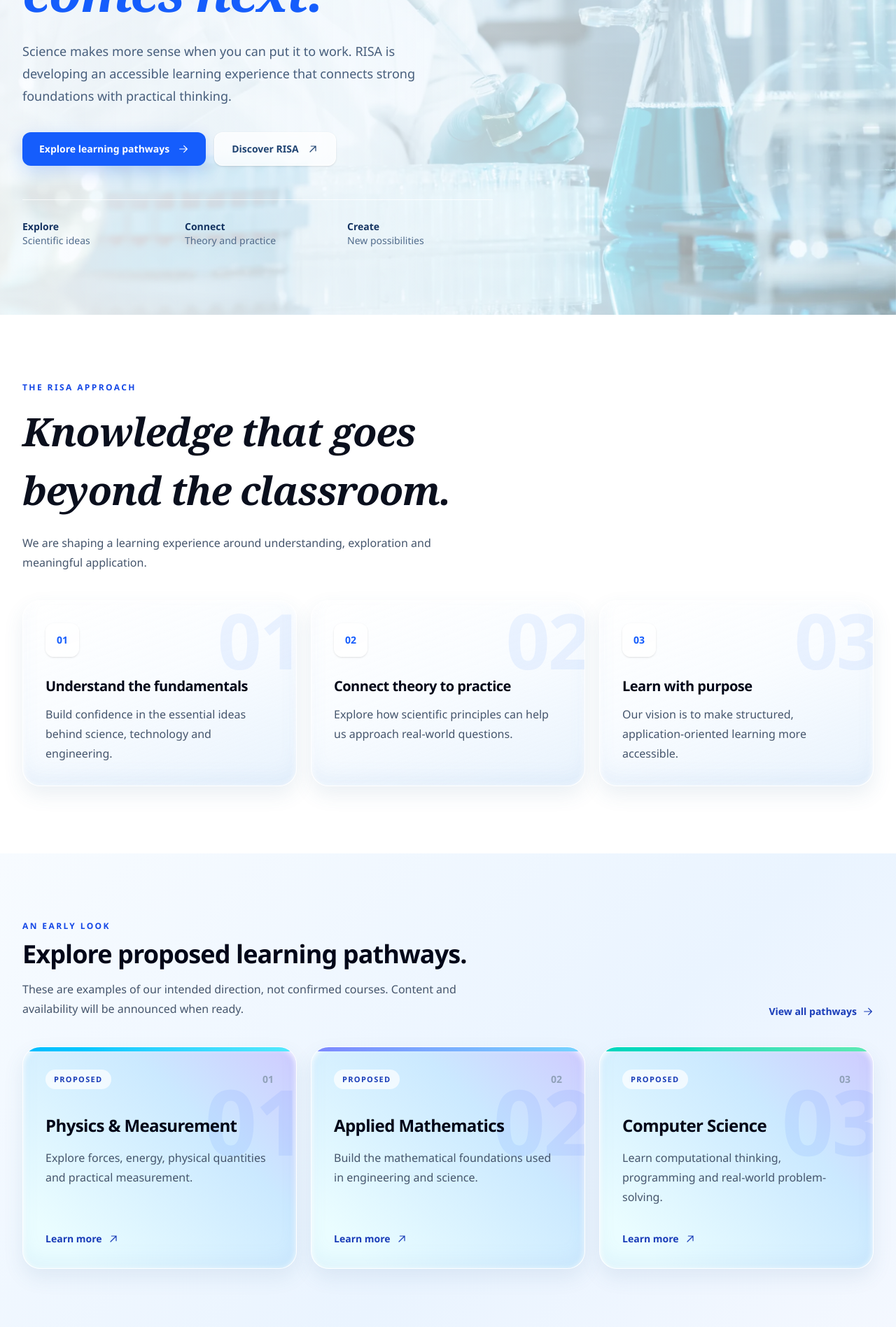
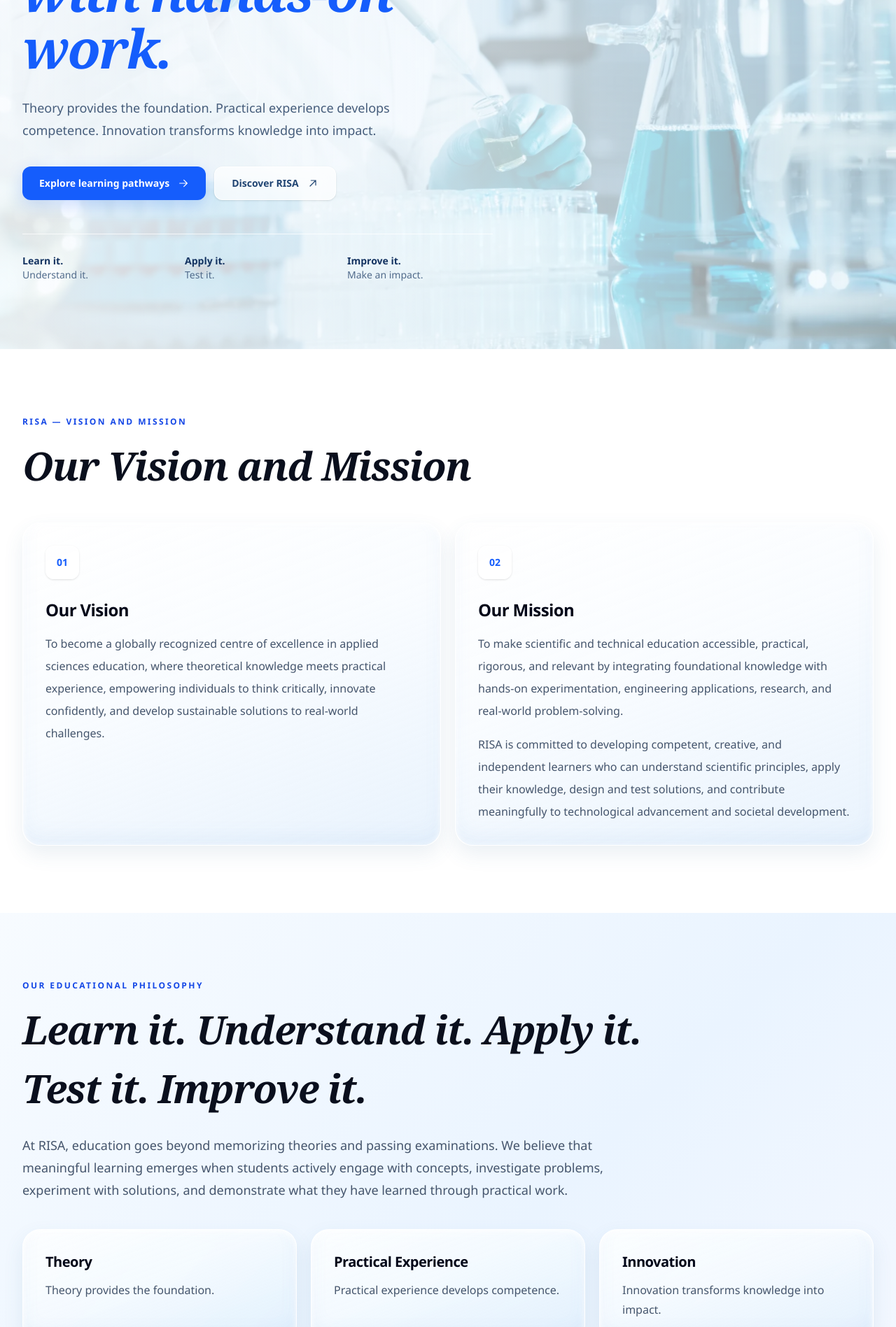
Before and after one commit to RISA-INSTITUTE-WEBSITE/super-duper-spork, a Next.js app: page / in a window 1280 px wide. Shown: the part 540-2437 px from the top of the page at 70% size. Built offline with nearby package versions, Linux system fonts and the light colour scheme.

Commit message:
feat(home): publish RISA vision, mission and educational philosophy

```diff
--- a/src/app/page.tsx
+++ b/src/app/page.tsx
@@ -3,27 +3,6 @@ import Link from "next/link";
 
 import { HeroPhotoBackground } from "@/components/hero-photo-background";
 import { pathways } from "@/lib/pathways";
-
-const principles = [
-  {
-    number: "01",
-    title: "Understand the fundamentals",
-    description:
-      "Build confidence in the essential ideas behind science, technology and engineering.",
-  },
-  {
-    number: "02",
-    title: "Connect theory to practice",
-    description:
-      "Explore how scientific principles can help us approach real-world questions.",
-  },
-  {
-    number: "03",
-    title: "Learn with purpose",
-    description:
-      "Our vision is to make structured, application-oriented learning more accessible.",
-  },
-] as const;
 
 const pathwayAccents = [
   "from-sky-400 to-cyan-300",
@@ -57,19 +36,18 @@ export default function HomePage() {
           <div className="max-w-2xl">
             <span className="inline-flex items-center gap-2 rounded-full border border-white/95 bg-white/65 px-4 py-2 text-xs font-semibold tracking-wide text-[#34569E] shadow-sm backdrop-blur-md">
               <span className="size-2 rounded-full bg-[#155DFC]" aria-hidden="true" />
-              Building the future of applied learning
+              Our Slogan
             </span>
             <p className="mt-8 text-xs font-bold uppercase tracking-[0.22em] text-[#5274C3]">
               RISA Institute of Applied Sciences
             </p>
             <h1 className="risa-display mt-5 max-w-3xl text-[3rem] font-bold leading-[1.05] tracking-[-0.035em] sm:text-[4rem] lg:text-[4.8rem]">
-              Learn the science.
-              <span className="mt-2 block text-[#155DFC]">Shape what comes next.</span>
+              Where real learning starts
+              <span className="mt-2 block text-[#155DFC]">with hands-on work.</span>
             </h1>
             <p className="mt-7 max-w-xl text-base leading-8 text-[#465d7b] sm:text-lg">
-              Science makes more sense when you can put it to work. RISA is developing an
-              accessible learning experience that connects strong foundations with
-              practical thinking.
+              Theory provides the foundation. Practical experience develops competence.
+              Innovation transforms knowledge into impact.
             </p>
             <div className="mt-9 flex flex-wrap gap-3">
               <Link
@@ -89,60 +67,115 @@ export default function HomePage() {
             </div>
             <div className="mt-12 grid gap-5 border-t border-white/75 pt-7 text-sm text-[#516b8b] sm:grid-cols-3 sm:gap-6">
               <div>
-                <span className="block font-bold text-[#143361]">Explore</span>Scientific
-                ideas
+                <span className="block font-bold text-[#143361]">Learn it.</span>Understand
+                it.
               </div>
               <div>
-                <span className="block font-bold text-[#143361]">Connect</span>Theory and
-                practice
+                <span className="block font-bold text-[#143361]">Apply it.</span>Test
+                it.
               </div>
               <div>
-                <span className="block font-bold text-[#143361]">Create</span>New
-                possibilities
+                <span className="block font-bold text-[#143361]">Improve it.</span>Make
+                an impact.
               </div>
             </div>
           </div>
         </div>
       </section>
 
-      <section aria-labelledby="approach-heading" className="bg-white py-20 sm:py-24">
+      <section aria-labelledby="vision-mission-heading" className="bg-white py-20 sm:py-24">
         <div className="mx-auto max-w-7xl px-5 sm:px-8">
-          <div className="max-w-2xl">
           <p className="text-xs font-bold uppercase tracking-[0.2em] text-blue-700">
-              The RISA approach
+            RISA — Vision and Mission
           </p>
           <h2
-              id="approach-heading"
+            id="vision-mission-heading"
             className="risa-display mt-3 text-[2.6rem] font-bold tracking-tight text-[#0A0F1D] sm:text-[3.5rem]"
           >
-              Knowledge that goes beyond the classroom.
+            Our Vision and Mission
           </h2>
-            <p className="mt-5 text-base leading-7 text-slate-600">
-              We are shaping a learning experience around understanding, exploration and
-              meaningful application.
+          <div className="mt-10 grid gap-5 lg:grid-cols-2">
+            <article className="risa-glass-card relative isolate overflow-hidden rounded-[1.6rem] p-7 sm:p-8">
+              <span className="inline-flex size-12 items-center justify-center rounded-xl border border-white/90 bg-white/75 text-sm font-bold text-[#155DFC] shadow-sm">
+                01
+              </span>
+              <h3 className="mt-7 text-2xl font-bold tracking-tight text-slate-950">
+                Our Vision
+              </h3>
+              <p className="mt-4 leading-8 text-slate-600">
+                To become a globally recognized centre of excellence in applied sciences
+                education, where theoretical knowledge meets practical experience,
+                empowering individuals to think critically, innovate confidently, and
+                develop sustainable solutions to real-world challenges.
               </p>
+            </article>
+            <article className="risa-glass-card relative isolate overflow-hidden rounded-[1.6rem] p-7 sm:p-8">
+              <span className="inline-flex size-12 items-center justify-center rounded-xl border border-white/90 bg-white/75 text-sm font-bold text-[#155DFC] shadow-sm">
+                02
+              </span>
+              <h3 className="mt-7 text-2xl font-bold tracking-tight text-slate-950">
+                Our Mission
+              </h3>
+              <p className="mt-4 leading-8 text-slate-600">
+                To make scientific and technical education accessible, practical, rigorous,
+                and relevant by integrating foundational knowledge with hands-on
+                experimentation, engineering applications, research, and real-world
+                problem-solving.
+              </p>
+              <p className="mt-4 leading-8 text-slate-600">
+                RISA is committed to developing competent, creative, and independent
+                learners who can understand scientific principles, apply their knowledge,
+                design and test solutions, and contribute meaningfully to technological
+                advancement and societal development.
+              </p>
+            </article>
           </div>
+        </div>
+      </section>
+
+      <section
+        aria-labelledby="philosophy-heading"
+        className="risa-pathways-section py-20 sm:py-24"
+      >
+        <div className="mx-auto max-w-7xl px-5 sm:px-8">
+          <p className="text-xs font-bold uppercase tracking-[0.2em] text-blue-700">
+            Our Educational Philosophy
+          </p>
+          <h2
+            id="philosophy-heading"
+            className="risa-display mt-3 max-w-4xl text-[2.6rem] font-bold tracking-tight text-[#0A0F1D] sm:text-[3.5rem]"
+          >
+            Learn it. Understand it. Apply it. Test it. Improve it.
+          </h2>
+          <p className="mt-6 max-w-4xl text-base leading-8 text-slate-600 sm:text-lg">
+            At RISA, education goes beyond memorizing theories and passing examinations.
+            We believe that meaningful learning emerges when students actively engage with
+            concepts, investigate problems, experiment with solutions, and demonstrate
+            what they have learned through practical work.
+          </p>
           <div className="mt-10 grid gap-5 md:grid-cols-3">
-            {principles.map(({ number, title, description }) => (
-              <article
-                key={number}
-                className="risa-glass-card group relative isolate overflow-hidden rounded-[1.6rem] p-7 transition duration-200 hover:-translate-y-1 sm:p-8"
-              >
-                <span
-                  aria-hidden="true"
-                  className="pointer-events-none absolute -right-2 top-0 select-none text-[110px] font-black leading-none tracking-tight text-[#155DFC]/[0.07]"
-                >
-                  {number}
-                </span>
-                <span className="relative inline-flex size-12 items-center justify-center rounded-xl border border-white/90 bg-white/75 text-sm font-bold text-[#155DFC] shadow-sm">
-                  {number}
-                </span>
-                <h3 className="relative mt-7 text-xl font-bold tracking-tight text-slate-950">
-                  {title}
+            <article className="risa-glass-card rounded-[1.6rem] p-7 sm:p-8">
+              <h3 className="text-xl font-bold tracking-tight text-slate-950">Theory</h3>
+              <p className="mt-3 leading-7 text-slate-600">
+                Theory provides the foundation.
+              </p>
+            </article>
+            <article className="risa-glass-card rounded-[1.6rem] p-7 sm:p-8">
+              <h3 className="text-xl font-bold tracking-tight text-slate-950">
+                Practical Experience
               </h3>
-                <p className="relative mt-3 leading-7 text-slate-600">{description}</p>
+              <p className="mt-3 leading-7 text-slate-600">
+                Practical experience develops competence.
+              </p>
             </article>
-            ))}
+            <article className="risa-glass-card rounded-[1.6rem] p-7 sm:p-8">
+              <h3 className="text-xl font-bold tracking-tight text-slate-950">
+                Innovation
+              </h3>
+              <p className="mt-3 leading-7 text-slate-600">
+                Innovation transforms knowledge into impact.
+              </p>
+            </article>
           </div>
         </div>
       </section>
@@ -237,17 +270,17 @@ export default function HomePage() {
           <div className="grid items-center gap-10 lg:grid-cols-[minmax(0,1fr)_minmax(19rem,29rem)] lg:gap-14">
             <div className="max-w-2xl">
               <p className="text-xs font-bold uppercase tracking-[0.22em] text-[#286518]">
-                A platform in progress
+                The RISA commitment
               </p>
               <h2
                 id="next-heading"
                 className="mt-4 text-3xl font-bold tracking-tight text-slate-950 sm:text-4xl"
               >
-                A place to question, discover and grow.
+                Theory into practice. Knowledge into impact.
               </h2>
               <p className="mt-5 leading-8 text-slate-600">
-                We are building RISA one step at a time. Explore the institute&apos;s
-                vision, or contact the team to learn more about the project.
+                Discover RISA&apos;s approach to practical scientific education, or contact
+                the team to learn more as the platform develops.
               </p>
               <div className="mt-8 flex flex-wrap gap-3">
                 <Link
```
Lines whose indentation alone changed are shown as unchanged.
